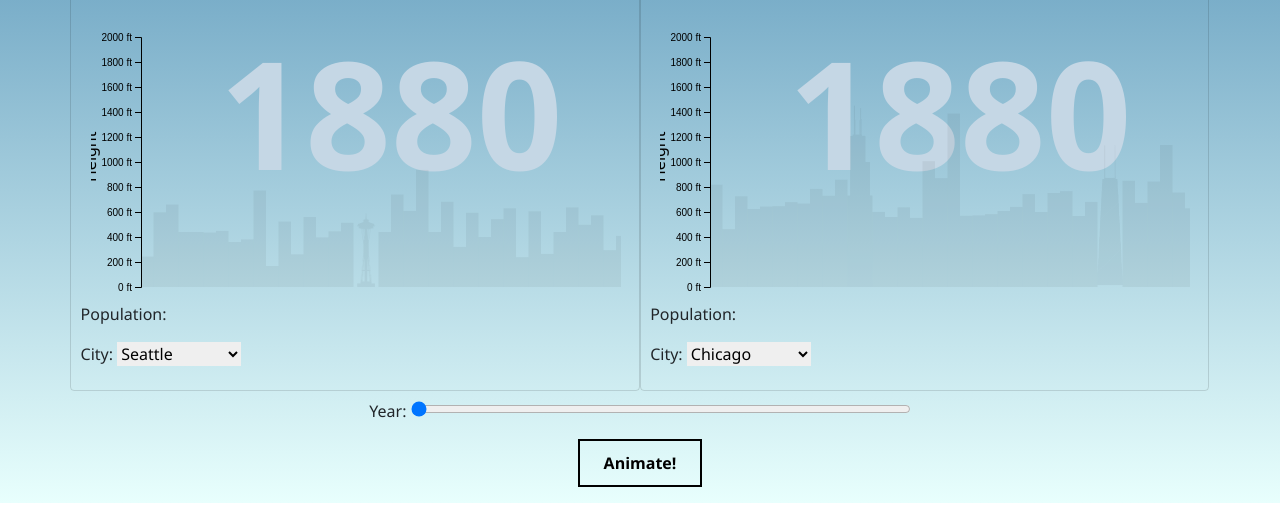
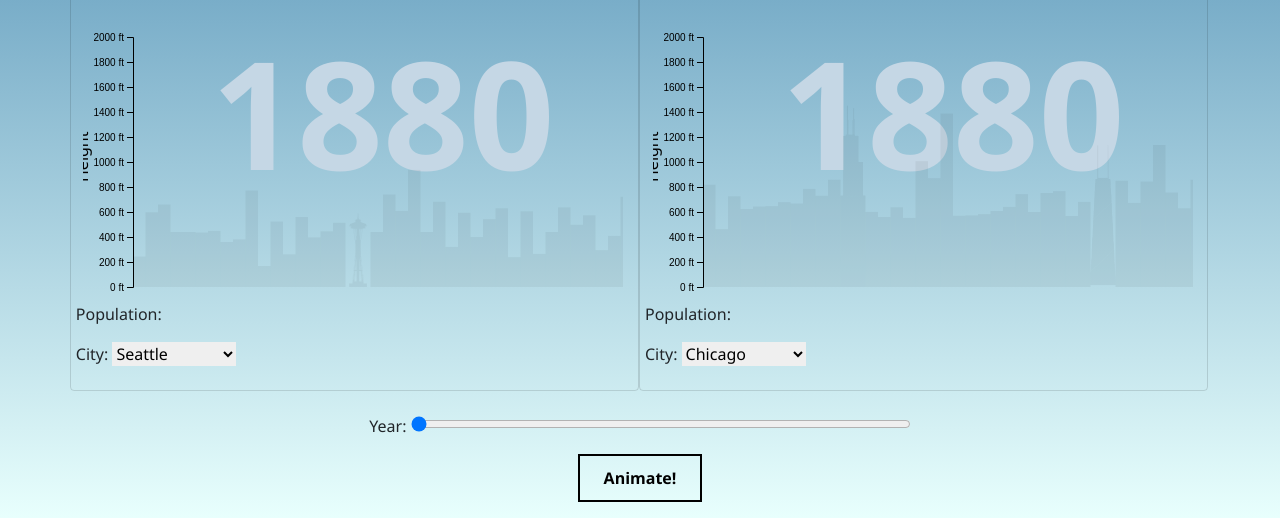
Before and after one commit to martineizayaga/INFO3300proj2, a plain HTML site: page index.html in a window 1280 px wide. Shown: the part 350-868 px from the top of the page. Drawn offline with nearby package versions, Linux system fonts and the light colour scheme.

Commit message:
fixed the cutoff problem

```diff
--- a/index.html
+++ b/index.html
@@ -28,10 +28,10 @@
   }
 
   .card-body {
-        padding-top: 0.5rem;
-    padding-right: 0.5rem;
+  	padding-top: 0.5rem;
+    padding-right: 0.3rem;
     padding-bottom: 0.5rem;
-    padding-left: 0.6rem;
+    padding-left: 0.15rem;
   }
 
   .card-header {
@@ -44,6 +44,10 @@
   #animate-bar {
     width:45%;
     margin: 1rem auto;
+  }
+
+  #leftPop, #rightPop, #leftPop + p, #rightPop + p {
+  	padding-left: 0.15rem;
   }
 </style>
 </head>
@@ -59,7 +63,7 @@
 		    <h2 id="cityHeadingLeft">Seattle</h2>
       </div>
         <div class="card-body">
-		    <svg width="550" height="300" id="leftSvg"></svg>
+		    <svg width="560" height="300" id="leftSvg"></svg>
 
 
     		    <p id="leftPop">Population: </p>
@@ -86,7 +90,7 @@
 		    <h2 id="cityHeadingRight">Chicago</h2>
       </div>
         <div class="card-body">
-		    <svg width="550", height="300", id="rightSvg"></svg>
+		    <svg width="560", height="300", id="rightSvg"></svg>
 		    <p id = "rightPop">Population: </p>
 		    <p>City:
 		    <select id = "dropdownRight" onchange = "selectData(value, false)" style = "border: none">
@@ -110,7 +114,7 @@
 	<div class="row">
     <div  style="margin: 0 auto">
       <div class="form-group" style="margin-bottom: 0.5rem;
-    margin-top: 0.5rem;">
+    margin-top: 1.4rem;">
         <label>Year: </label>
 	       <input id="year" oninput="slide()" type="range" min="1880" max="2018" value="1880"
 	  style="width: 500px; background: transparent; outline: none;">
```
